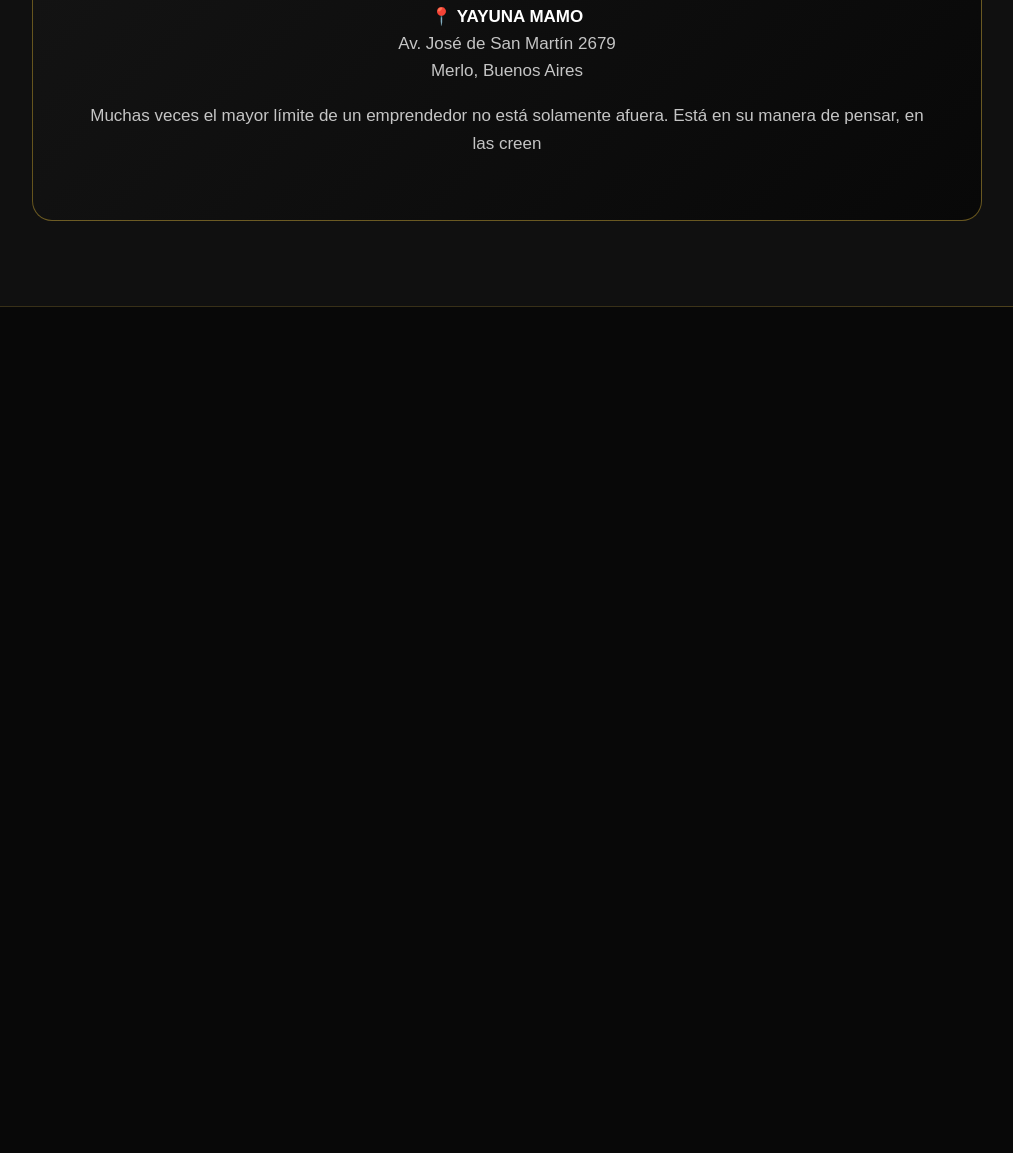
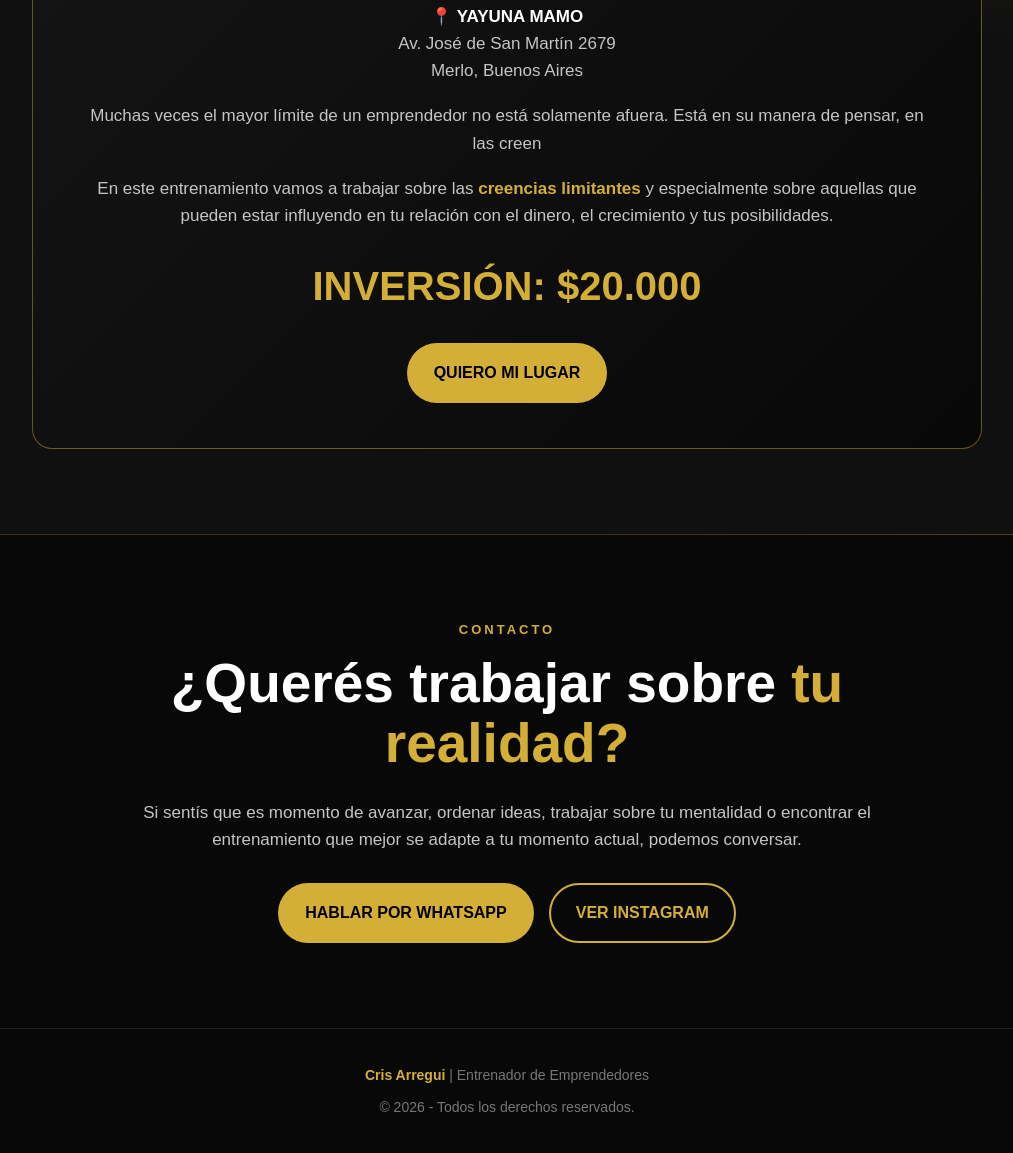
Before and after one commit to cristianarregui/Cris.Arregui, a plain HTML site: page index.html in a window 1280 px wide. Shown: the part 4527-5680 px from the top of the page, without its empty margins (133-1146 px from the left). Before the commit the page ends 4834 px from the top, so only its background shows below. Drawn offline with Linux system fonts and the light colour scheme.

Commit message:
Add content for training and contact sections

```diff
--- a/index.html
+++ b/index.html
@@ -933,3 +933,89 @@
         <p class="text">
           Muchas veces el mayor límite de un emprendedor no está solamente
           afuera. Está en su manera de pensar, en las creen
+        </p>
+
+        <p class="text">
+          En este entrenamiento vamos a trabajar sobre las
+          <strong style="color:#d4af37;">creencias limitantes</strong>
+          y especialmente sobre aquellas que pueden estar influyendo
+          en tu relación con el dinero, el crecimiento y tus posibilidades.
+        </p>
+
+        <div class="price">
+          INVERSIÓN: $20.000
+        </div>
+
+        <a
+          class="btn btn-gold"
+          href="https://wa.me/5491134631657?text=Hola%20Cris%2C%20quiero%20reservar%20mi%20lugar%20para%20el%20entrenamiento%20del%20Proyecto%20Yayuna."
+          target="_blank">
+          QUIERO MI LUGAR
+        </a>
+
+      </div>
+
+    </div>
+
+  </section>
+
+
+  <!-- CONTACTO -->
+
+  <section class="contact">
+
+    <div class="container contact-box">
+
+      <div class="section-label">
+        CONTACTO
+      </div>
+
+      <h2 class="section-title">
+        ¿Querés trabajar sobre <span>tu realidad?</span>
+      </h2>
+
+      <p class="text">
+        Si sentís que es momento de avanzar, ordenar ideas, trabajar sobre
+        tu mentalidad o encontrar el entrenamiento que mejor se adapte
+        a tu momento actual, podemos conversar.
+      </p>
+
+      <div class="contact-buttons">
+
+        <a
+          class="btn btn-gold"
+          href="https://wa.me/5491134631657?text=Hola%20Cris%2C%20quiero%20recibir%20informaci%C3%B3n."
+          target="_blank">
+          HABLAR POR WHATSAPP
+        </a>
+
+        <a
+          class="btn btn-outline"
+          href="https://www.instagram.com/cris.arre?cplk=MTNzdG1nejRkMDZyYw=="
+          target="_blank">
+          VER INSTAGRAM
+        </a>
+
+      </div>
+
+    </div>
+
+  </section>
+
+
+  <!-- FOOTER -->
+
+  <footer>
+
+    <p>
+      <strong>Cris Arregui</strong> | Entrenador de Emprendedores
+    </p>
+
+    <p style="margin-top:10px;">
+      © 2026 - Todos los derechos reservados.
+    </p>
+
+  </footer>
+
+</body>
+</html>
```
